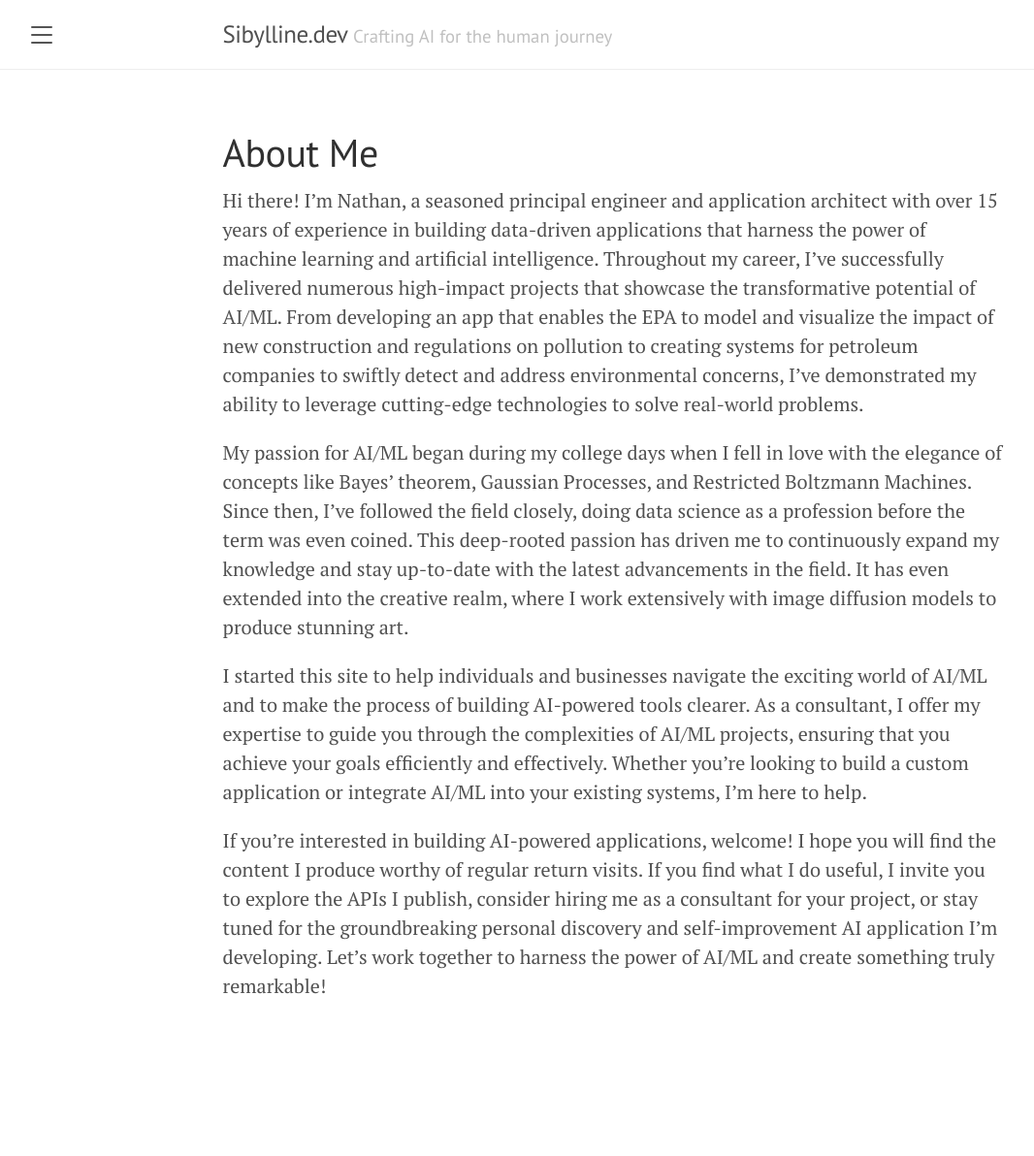
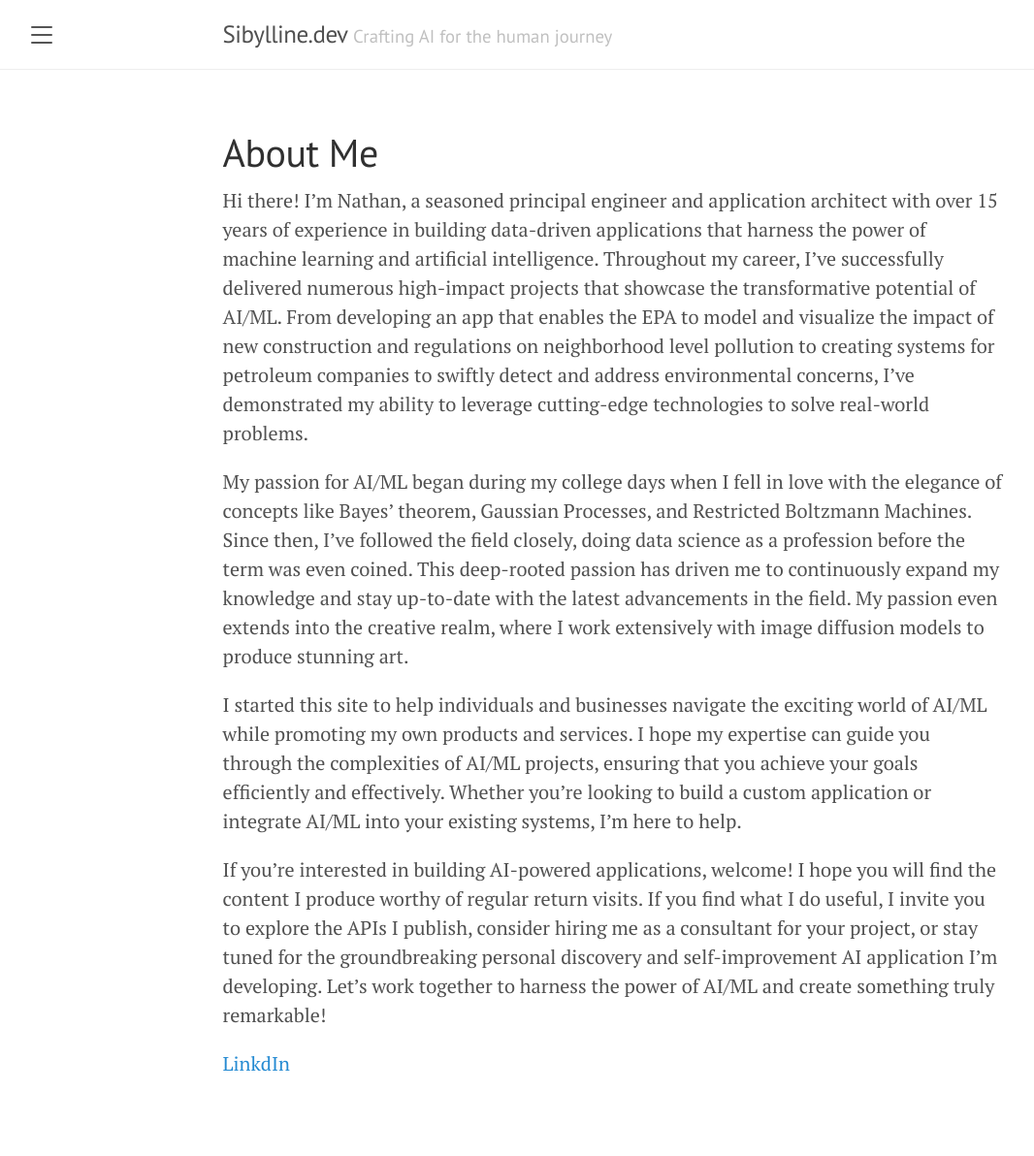
Before and after one commit to githubcustomerserviceistrash/githubcustomerserviceistrash.github.io, a Jekyll site: the page built from about.md, in a window 1280 px wide. Shown: the whole page at 97% size, without its empty margins (8-1074 px from the left). Built offline with Jekyll 4.4.1, drawn with Linux system fonts in a browser that asks for light colours; before the commit the page ends 1112 px from its top, so only the background shows below that.

Commit message:
post cleanup

```diff
--- a/_config.yml
+++ b/_config.yml
@@ -1,7 +1,7 @@
 # Setup
 title:               Sibylline.dev
 tagline:             Crafting AI for the human journey
-description:         We develop AI-powered applications that foster personal growth, emotional well-being, and meaningful connections.
+description:         AI-powered applications that foster personal growth and well-being
 url:                 https://sibylline.dev
 baseurl:             ''
 paginate:            5
--- a/about.md
+++ b/about.md
@@ -3,10 +3,12 @@ layout: page
 title: About Me
 ---
 
-Hi there! I'm Nathan, a seasoned principal engineer and application architect with over 15 years of experience in building data-driven applications that harness the power of machine learning and artificial intelligence. Throughout my career, I've successfully delivered numerous high-impact projects that showcase the transformative potential of AI/ML. From developing an app that enables the EPA to model and visualize the impact of new construction and regulations on pollution to creating systems for petroleum companies to swiftly detect and address environmental concerns, I've demonstrated my ability to leverage cutting-edge technologies to solve real-world problems.
+Hi there! I'm Nathan, a seasoned principal engineer and application architect with over 15 years of experience in building data-driven applications that harness the power of machine learning and artificial intelligence. Throughout my career, I've successfully delivered numerous high-impact projects that showcase the transformative potential of AI/ML. From developing an app that enables the EPA to model and visualize the impact of new construction and regulations on neighborhood level pollution to creating systems for petroleum companies to swiftly detect and address environmental concerns, I've demonstrated my ability to leverage cutting-edge technologies to solve real-world problems.
 
-My passion for AI/ML began during my college days when I fell in love with the elegance of concepts like Bayes' theorem, Gaussian Processes, and Restricted Boltzmann Machines. Since then, I've followed the field closely, doing data science as a profession before the term was even coined. This deep-rooted passion has driven me to continuously expand my knowledge and stay up-to-date with the latest advancements in the field. It has even extended into the creative realm, where I work extensively with image diffusion models to produce stunning art.
+My passion for AI/ML began during my college days when I fell in love with the elegance of concepts like Bayes' theorem, Gaussian Processes, and Restricted Boltzmann Machines. Since then, I've followed the field closely, doing data science as a profession before the term was even coined. This deep-rooted passion has driven me to continuously expand my knowledge and stay up-to-date with the latest advancements in the field. My passion even extends into the creative realm, where I work extensively with image diffusion models to produce stunning art.
 
-I started this site to help individuals and businesses navigate the exciting world of AI/ML and to make the process of building AI-powered tools clearer. As a consultant, I offer my expertise to guide you through the complexities of AI/ML projects, ensuring that you achieve your goals efficiently and effectively. Whether you're looking to build a custom application or integrate AI/ML into your existing systems, I'm here to help.
+I started this site to help individuals and businesses navigate the exciting world of AI/ML while promoting my own products and services.  I hope my expertise can guide you through the complexities of AI/ML projects, ensuring that you achieve your goals efficiently and effectively. Whether you're looking to build a custom application or integrate AI/ML into your existing systems, I'm here to help.
 
 If you're interested in building AI-powered applications, welcome! I hope you will find the content I produce worthy of regular return visits. If you find what I do useful, I invite you to explore the APIs I publish, consider hiring me as a consultant for your project, or stay tuned for the groundbreaking personal discovery and self-improvement AI application I'm developing. Let's work together to harness the power of AI/ML and create something truly remarkable!
+
+[LinkdIn](https://www.linkedin.com/in/nathan-rice-aa89391ba/)
```
